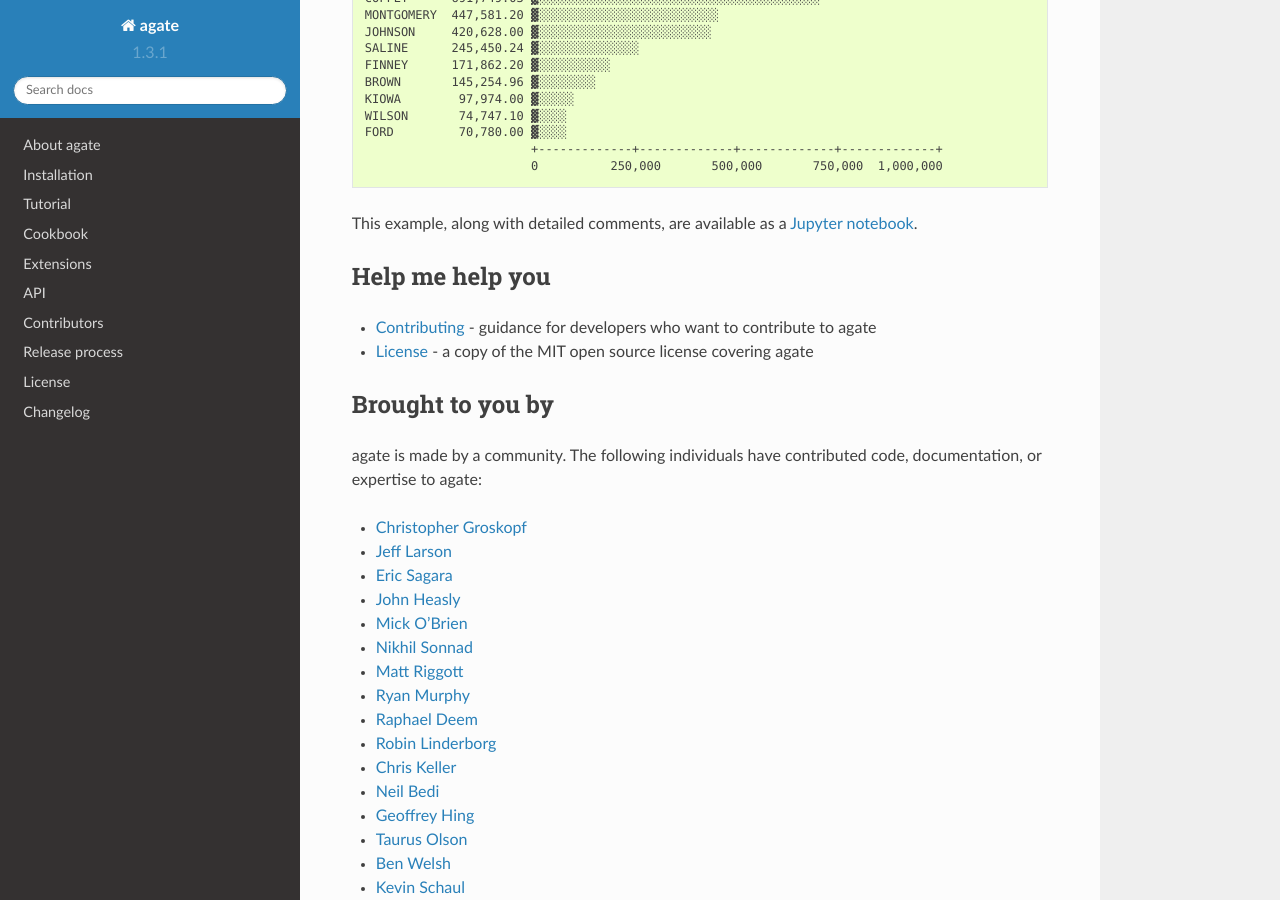
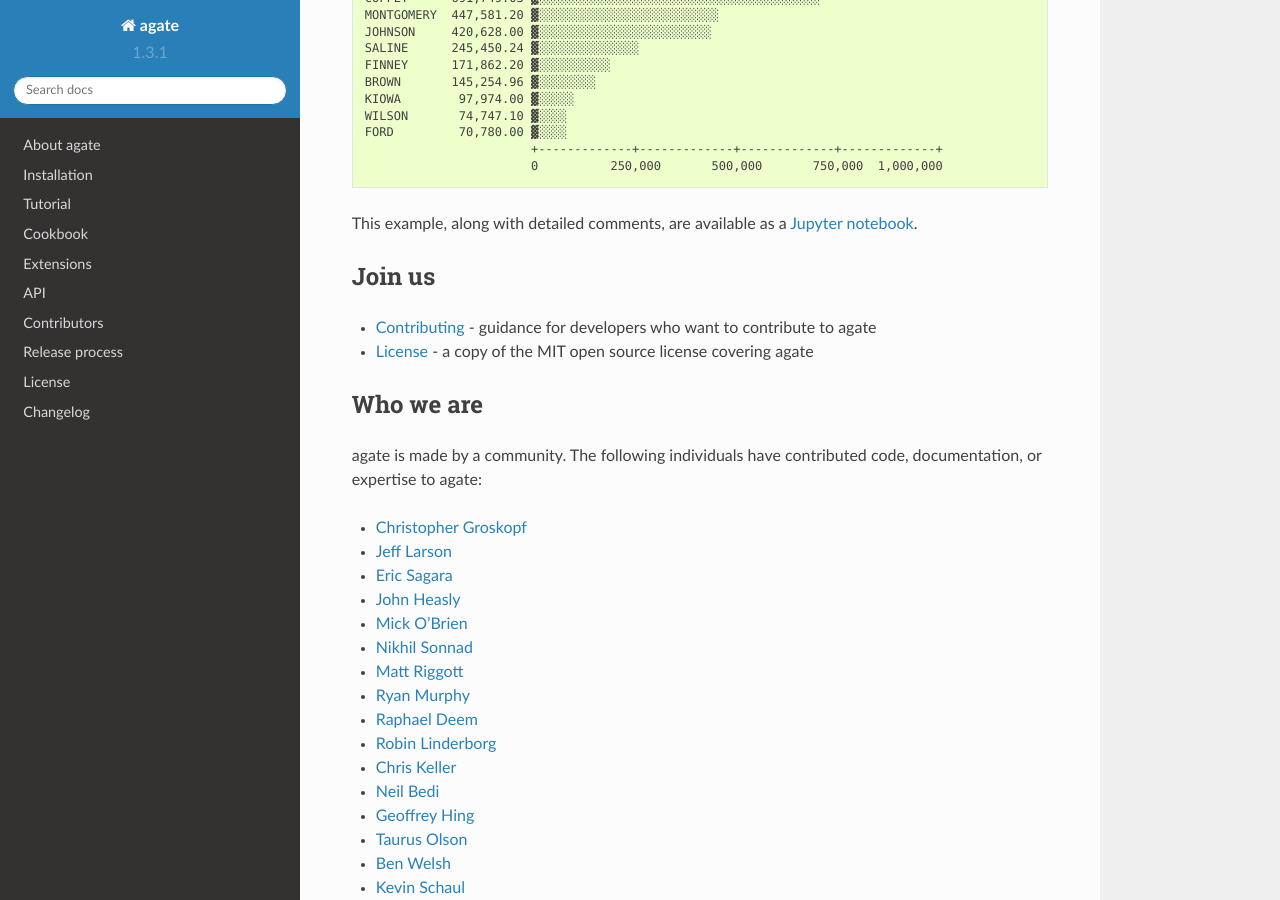
Before and after one commit to wireservice/agate, a Sphinx documentation site: the page built from docs/index.rst, in a window 1280 px wide and 900 px high, scrolled down 1104 px. Built offline with Sphinx 7.4.7 and the Read the Docs theme 2.0.0, drawn with Linux system fonts in a browser that asks for light colours; pages that are not in the unit, such as notebooks, are missing from menus.

Commit message:
More index tweaks.

```diff
--- a/docs/index.rst
+++ b/docs/index.rst
@@ -66,14 +66,14 @@ Show me code
 
 This example, along with detailed comments, are available as a `Jupyter notebook <http://nbviewer.ipython.org/urls/gist.githubusercontent.com/onyxfish/36f459dab02545cbdce3/raw/534698388e5c404996a7b570a7228283344adbb1/example.py.ipynb>`_.
 
-Help me help you
-================
+Join us
+=======
 
 * `Contributing <contributing.html>`_ - guidance for developers who want to contribute to agate
 * `License <license.html>`_ - a copy of the MIT open source license covering agate
 
-Brought to you by
-=================
+Who we are
+==========
 
 .. include:: ../AUTHORS.rst
 
```
